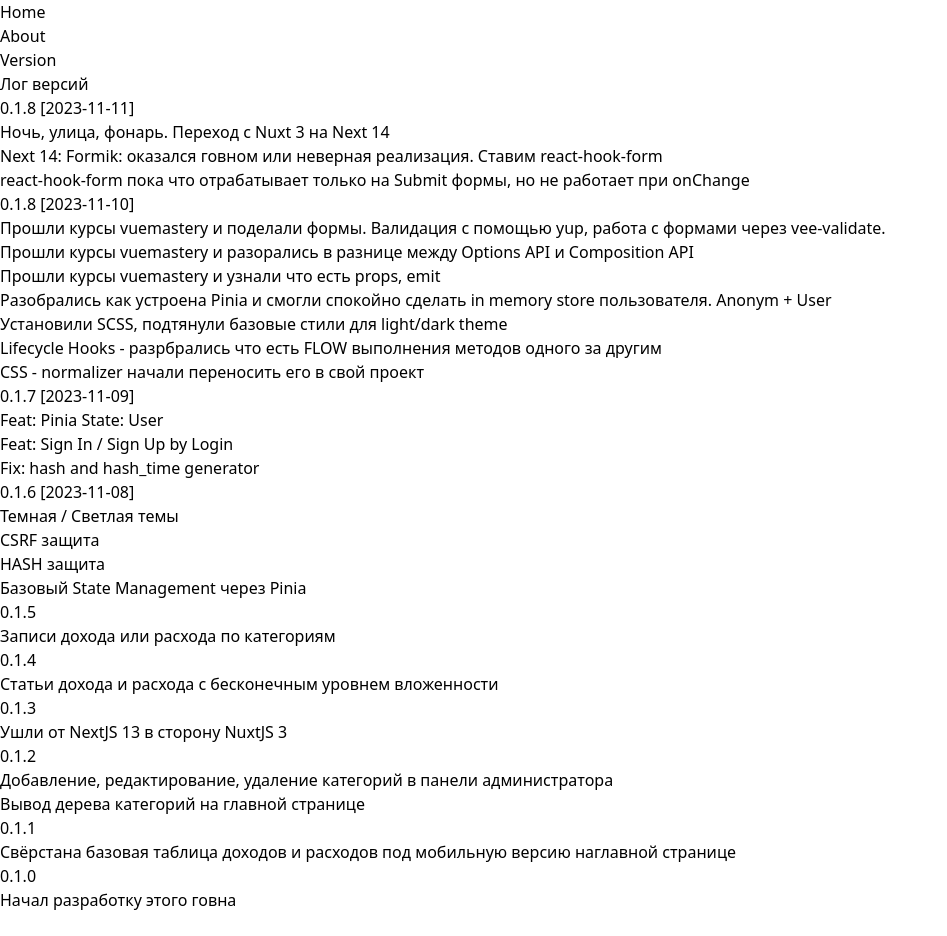
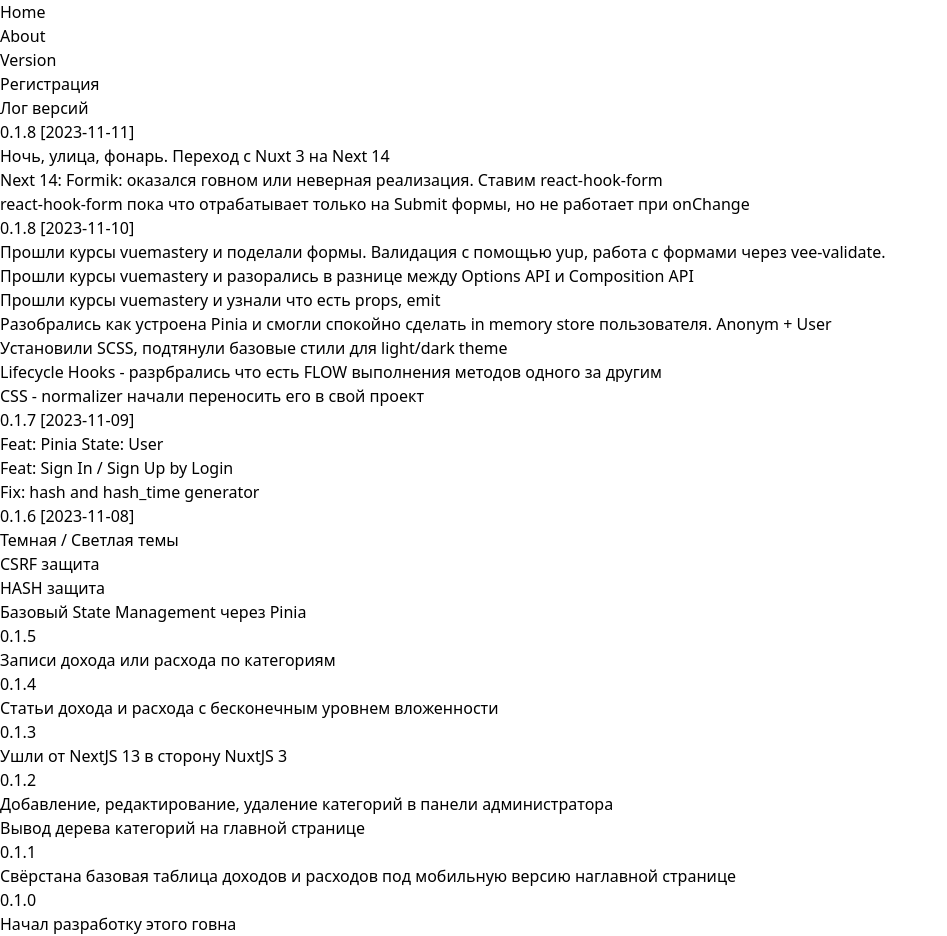
Before and after one commit to MokhovEvgeniiGennadevich/2023-stripkun.com, a Next.js app in the folder frontend-monolith-nextjs14/: page /version in a window 1280 px wide. Shown: the whole page, without its empty margins (0-947 px from the left). Before the commit the page ends 912 px from the top, so only its background shows below. Built offline with nearby package versions, Linux system fonts and the light colour scheme.

Commit message:
feat: link to sign up page

```diff
--- a/frontend-monolith-nextjs14/app/layout.tsx
+++ b/frontend-monolith-nextjs14/app/layout.tsx
@@ -1,6 +1,7 @@
 import type { Metadata } from "next";
 import "./normalizer.css";
 import "./globals.css";
+import Link from "next/link";
 
 export const metadata: Metadata = {
   title: "Create Next App",
@@ -26,6 +27,11 @@
             <a href='/version'>Version</a>
           </li>
         </ul>
+        <div>
+          <Link href='/auth/sign-up-with-login'>
+            Регистрация
+          </Link>
+        </div>
         {children}
       </body>
     </html>
```
